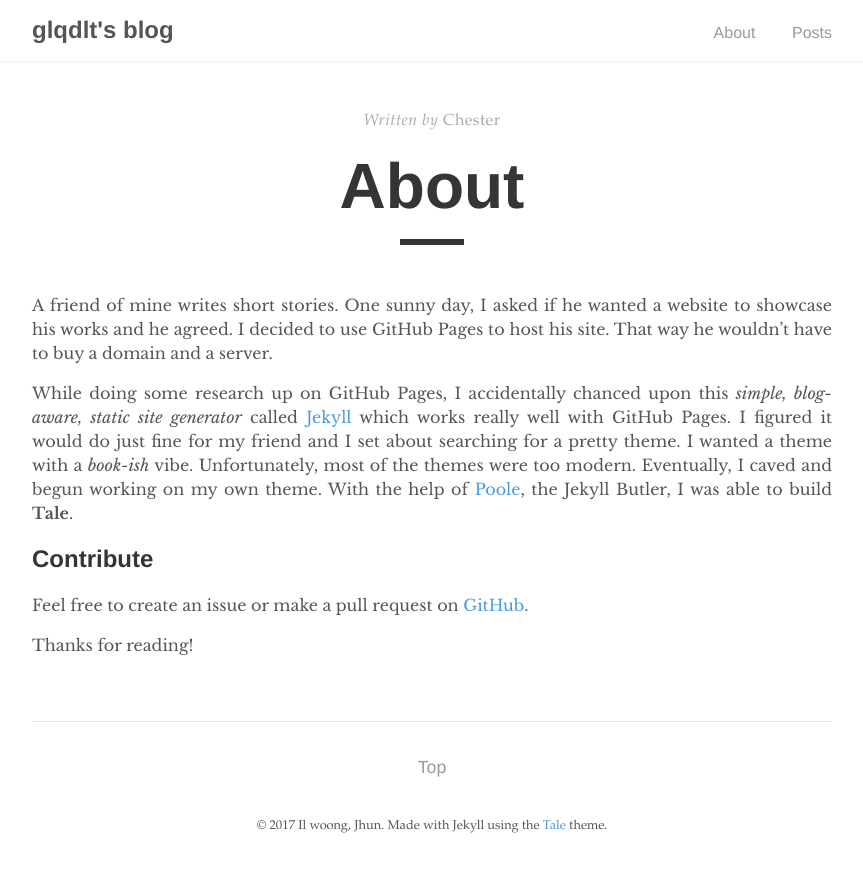
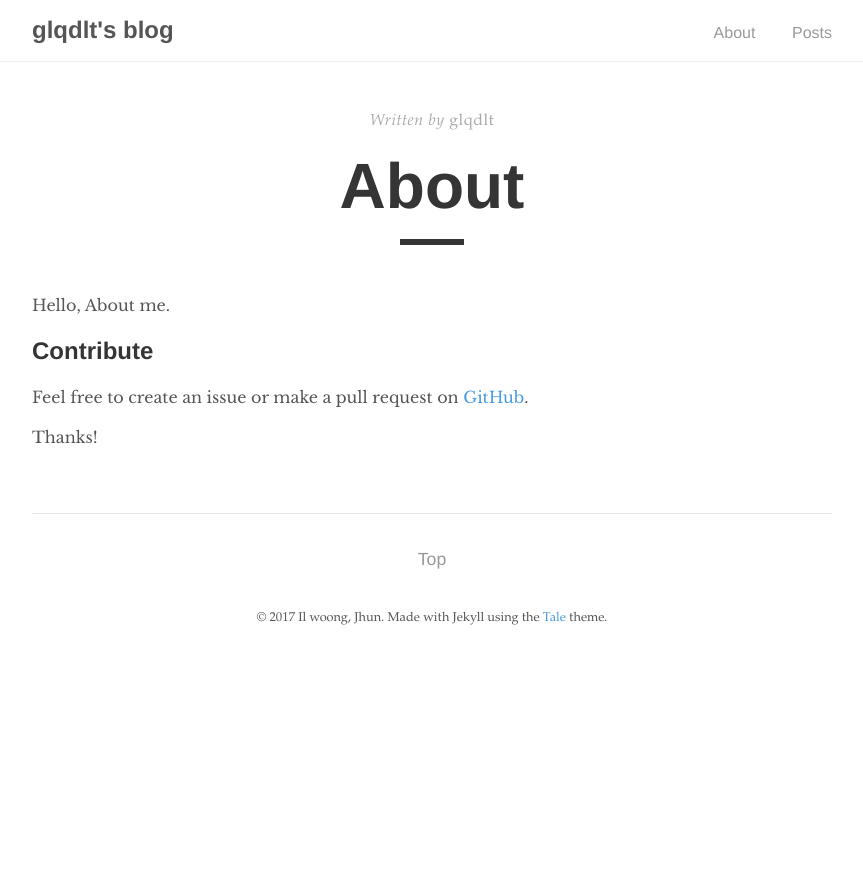
Before and after one commit to glqdlt/glqdlt.github.io, a Jekyll site: the page built from about.md, in a window 1280 px wide. Shown: the top 872 px of the page, without its empty margins (208-1071 px from the left). Built offline with Jekyll 4.4.1, drawn with Linux system fonts in a browser that asks for light colours.

Commit message:
about modified

```diff
--- a/about.md
+++ b/about.md
@@ -1,15 +1,13 @@
 ---
 layout: post
 title: "About"
-author: "Chester"
+author: "glqdlt"
 permalink: /about/
 ---
 
-A friend of mine writes short stories. One sunny day, I asked if he wanted a website to showcase his works and he agreed. I decided to use GitHub Pages to host his site. That way he wouldn't have to buy a domain and a server.
-
-While doing some research up on GitHub Pages, I accidentally chanced upon this _simple, blog-aware, static site generator_ called [Jekyll](https://jekyllrb.com/) which works really well with GitHub Pages. I figured it would do just fine for my friend and I set about searching for a pretty theme. I wanted a theme with a _book-ish_ vibe. Unfortunately, most of the themes were too modern. Eventually, I caved and begun working on my own theme. With the help of [Poole](https://github.com/poole/poole), the Jekyll Butler, I was able to build **Tale**.
+Hello, About me.
 
 ## Contribute
-Feel free to create an issue or make a pull request on [GitHub](https://github.com/chesterhow/tale).
+Feel free to create an issue or make a pull request on [GitHub](https://github.com/glqdlt).
 
-Thanks for reading!
+Thanks!
```
